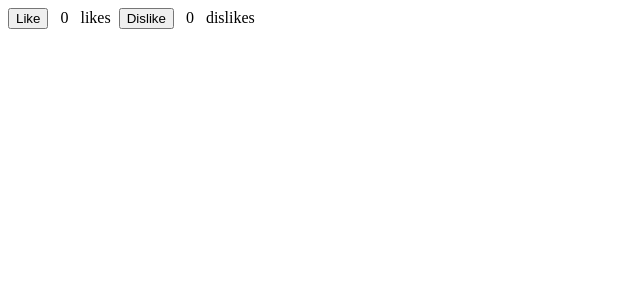
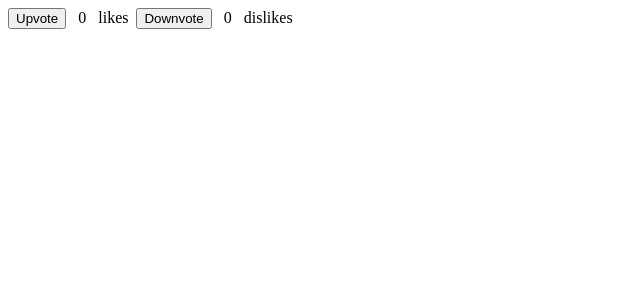
Before and after one commit to githubscientist/ts-react-fsdcwdtb40, a React (Vite) app: page / in a window 1280 px wide. Shown: the top 300 px of the page, without its empty margins (0-640 px from the left). Built offline with nearby package versions, Linux system fonts and the light colour scheme.

Commit message:
relabeled the like and dislike buttons

```diff
--- a/src/App.tsx
+++ b/src/App.tsx
@@ -39,8 +39,8 @@ const App = () => {
 
   return (
     <>
-      <button onClick={handleLike}>Like</button> &nbsp; { data.likes } &nbsp; likes &nbsp;
-      <button onClick={handleDislike}>Dislike</button> &nbsp; { data.dislikes } &nbsp; dislikes &nbsp;
+      <button onClick={handleLike}>Upvote</button> &nbsp; { data.likes } &nbsp; likes &nbsp;
+      <button onClick={handleDislike}>Downvote</button> &nbsp; { data.dislikes } &nbsp; dislikes &nbsp;
     </>
   )
 }
```
